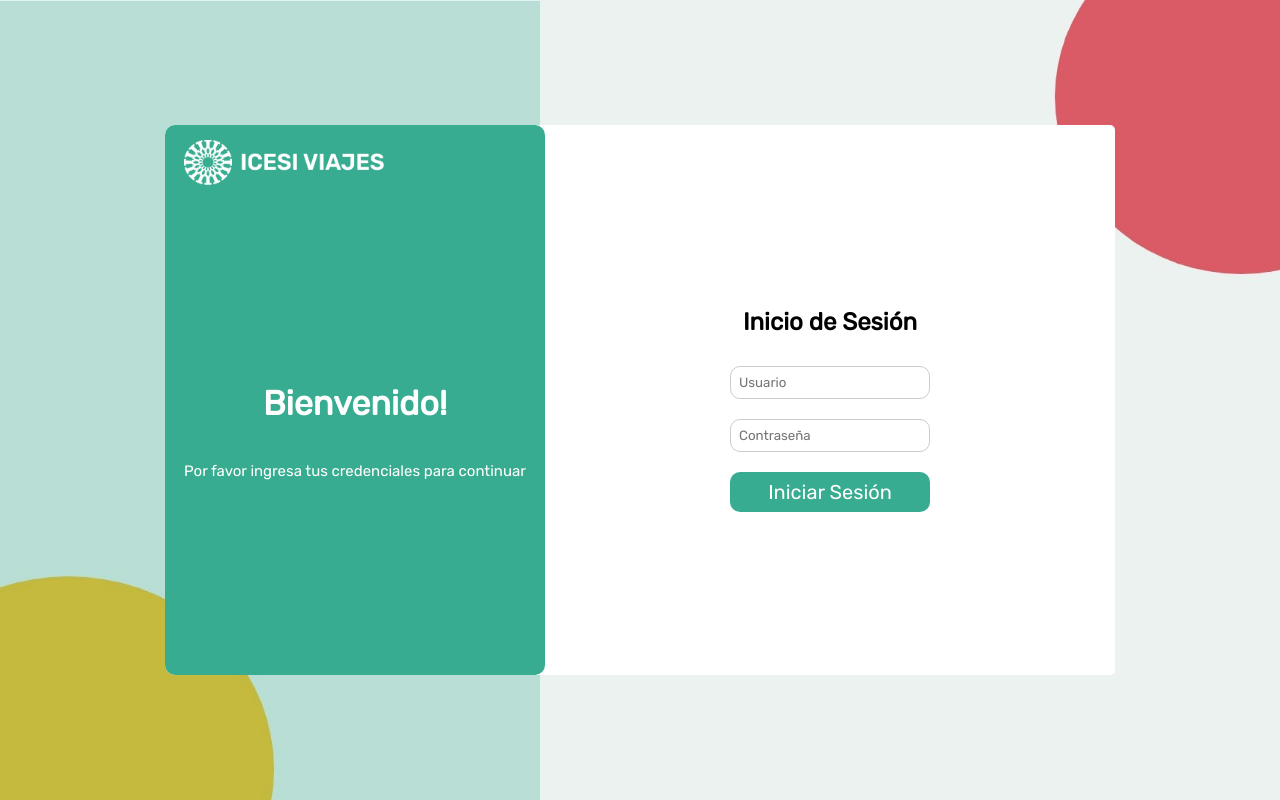
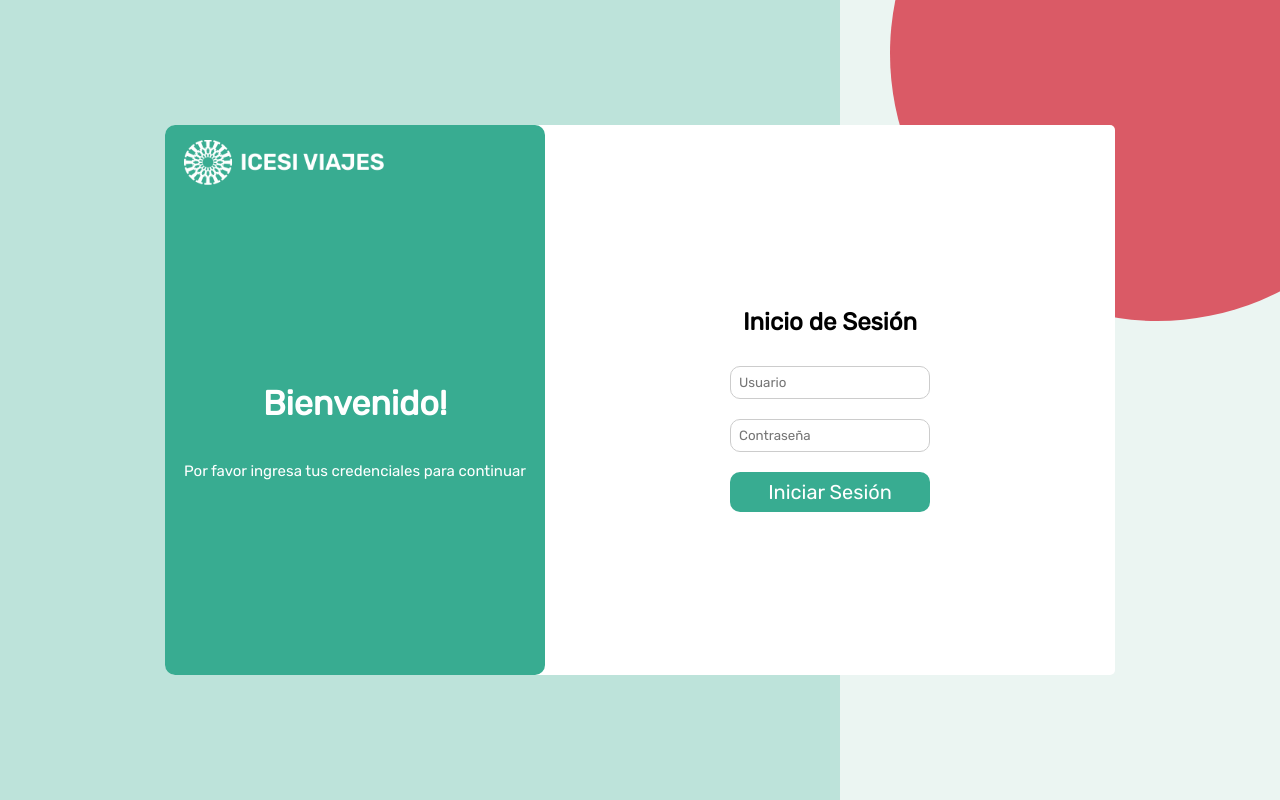
Before and after one commit to BrayanOrteg/icesi_viajes_react, a React (Create React App) app: page / in a window 1280 px wide. Built offline with nearby package versions, Linux system fonts and the light colour scheme.

Commit message:
login and home background update

```diff
--- a/src/homeComponent/Home.css
+++ b/src/homeComponent/Home.css
@@ -1,9 +1,23 @@
 .home-html-body{
-    height: 100vh;
-    width: 100%;
-    margin: 0;
-    padding: 0;
-    background-color: black;
+  height: 100vh;
+  width: 100%;
+  margin: 0;
+  padding: 0;
+  display: flex;
+  align-items: center;
+  justify-content: center;
+  background-color: #badfd7;
+  background-size: cover;
+  background-position: center;
+  }
 
-
-  }
+.circle-home{
+  position: fixed;
+  top: 0%;
+  right: -180px;
+  transform: translateY(135%);
+  width: 520px;
+  height: 520px;
+  background-color: #DA5A66;
+  border-radius: 49%;
+}
--- a/src/homeComponent/Home.js
+++ b/src/homeComponent/Home.js
@@ -13,14 +13,14 @@ function Home({user, setUser}){
 
     return (
         <html className='home-html-body'>
+          <link href='https://fonts.googleapis.com/css?family=Rubik' rel='stylesheet'></link>
           <body className='home-html-body'>
 
-            <div className="container-home">
-              <h1>Bienvenido</h1>
-              <h2>{user}</h2>
+              <button type="submit" onClick={handleLogout} >Cerrar Sesión</button>
 
-              <button type="submit" onClick={handleLogout} >Cerrar Sesión</button>
-            </div>
+
+              <div className='circle-home'> </div>
+
           </body>
         </html>
 
--- a/src/loginComponent/Login.css
+++ b/src/loginComponent/Login.css
@@ -7,13 +7,46 @@
     display: flex;
     align-items: center;
     justify-content: center;
-    background-image: url(./assets/background_login.jpg);
+    background-color: #EBF5F2;
     background-size: cover;
     background-position: center;
 
   }
 
+.rectangle-login {
+    position: fixed;
+    top: 0;
+    left: 0;
+    height: 100vh;
+    width: 840px;
+    background-color: rgba(85, 184, 161, 0.30);
+    z-index: 1;
+  }
+
+.circle-login-1{
+  position: fixed;
+  top: 0%;
+  right: -145px;
+  transform: translateY(-40%);
+  width: 535px;
+  height: 535px;
+  background-color: #DA5A66;
+  border-radius: 50%;
+}
+
+.circle-login-2{
+  position: fixed;
+  top: 0%;
+  right: 1410px;
+  transform: translateY(130%);
+  width: 535px;
+  height: 535px;
+  background-color: #FFB90B;
+  border-radius: 50%;
+}
+
 .container-login{
+    z-index: 2;
     align-self: center;
     justify-self: center;
     display: grid;
--- a/src/loginComponent/Login.js
+++ b/src/loginComponent/Login.js
@@ -23,7 +23,14 @@ function Login({setUser}) {
     <html className='login-html-body'>
         <link href='https://fonts.googleapis.com/css?family=Rubik' rel='stylesheet'></link>
         <body className='login-html-body'>
+
+
+            <div className='circle-login-1'></div>
+            <div className='circle-login-2'></div>
+            <div className='rectangle-login'></div>
+
             <div className='container-login'>
+
                 <div className='welcome'>
 
                     <img src={logo} className='logoApplication'/>
```
